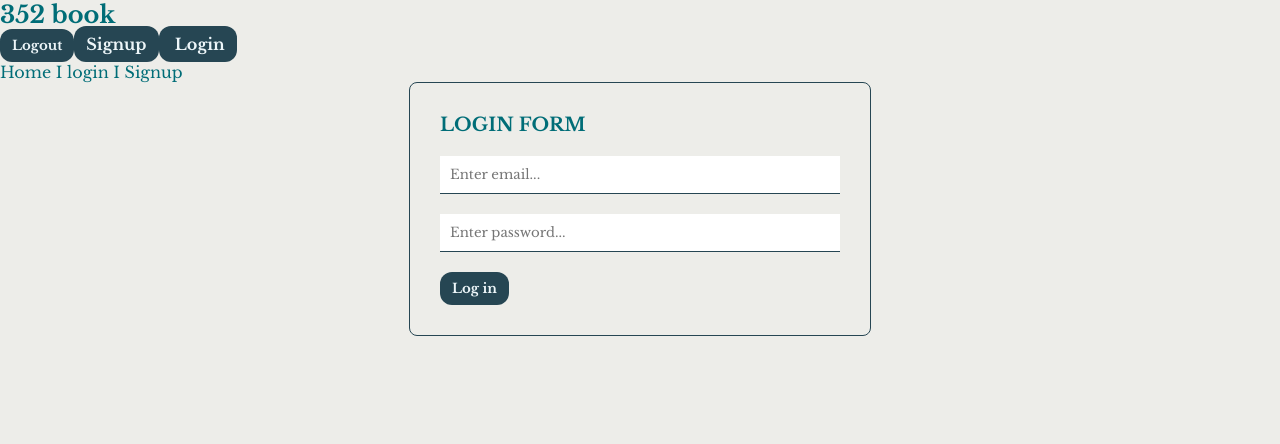
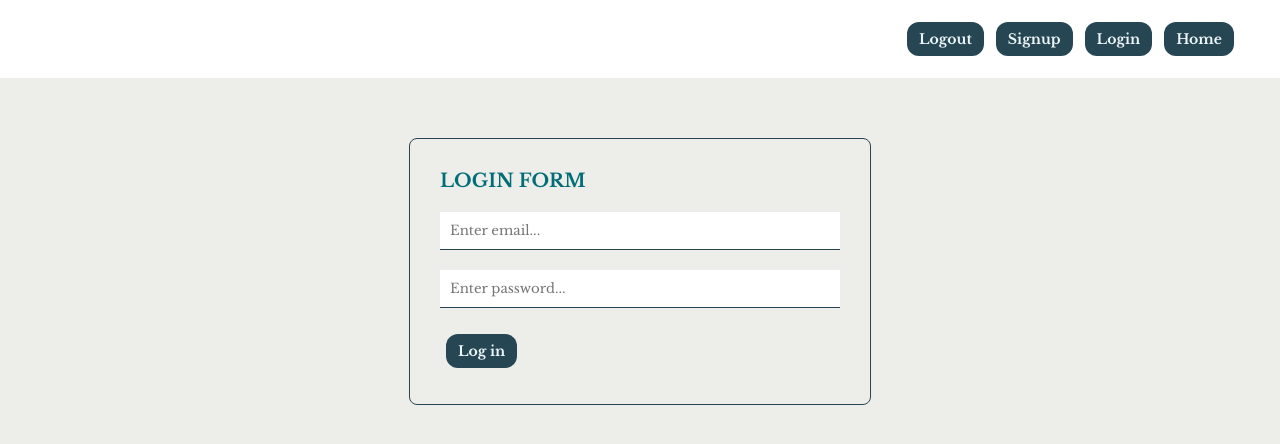
Before and after one commit to Paul2071/352-book-project, a Vue app: page /login in a window 1280 px wide. Shown: the top 444 px of the page. Built offline with nearby package versions, Linux system fonts and the light colour scheme.

Commit message:
added more styles to navbar, removed logo, added home button

```diff
--- a/src/App.vue
+++ b/src/App.vue
@@ -1,8 +1,7 @@
 <template>
   <Navbar />
   <div>
-    <router-link to="/">Home</router-link> I <router-link to="/login">login</router-link> I
-    <router-link to="/signup">Signup</router-link>
+
 
     <router-view></router-view>
   </div>
--- a/src/assets/main.css
+++ b/src/assets/main.css
@@ -39,8 +39,10 @@
     border: 0;
     padding: 8px 12px;
     font-weight: 600;
+    font-size: 14px;
     cursor: pointer;
     color: #edf6f9;
+    margin: 6px
   }
 
   button:hover, .btn:hover {
--- a/src/components/Navbar.vue
+++ b/src/components/Navbar.vue
@@ -1,14 +1,16 @@
+<!-- eslint-disable vue/multi-word-component-names -->
 <template>
 
 
    <div class="navbar">
         <nav>
-            <h1><router-link :to="{ name: 'home'}">352 book</router-link></h1>
-            <div class="links">
-                <button>Logout</button>
+
+
+                <button class="btn">Logout</button>
                 <router-link class="btn" to="/signup">Signup</router-link>
                 <router-link class="btn" to="/login"> Login</router-link>
-            </div>
+                <router-link class="btn" to="/"> Home</router-link>
+
         </nav>
 
    </div>
@@ -21,3 +23,25 @@ export default {
 }
 
 </script>
+
+
+<style scoped>
+
+.navbar{
+    padding: 16px 10px;
+    margin-bottom: 60px;
+    background: white;
+}
+
+nav {
+    display: flex;
+    justify-content: flex-end;
+    align-items: center;
+    max-width: 1200px;
+    margin: 0 auto;
+
+}
+
+
+
+</style>
--- a/src/views/auth/LoginAuth.vue
+++ b/src/views/auth/LoginAuth.vue
@@ -1,6 +1,6 @@
 <template>
 
-    <form @submit.prevent="handleSubmit">
+    <form @submit.prevent="handleSubmit" class="loginForm">
         <h3>LOGIN FORM</h3>
         <input type="email" placeholder="Enter email..." v-model="email">
         <input type="password" placeholder="Enter password..." v-model="password">
@@ -44,4 +44,8 @@ export default {
 }
 </script>
 
-<style ></style>
+<style scoped >
+
+
+
+</style>
--- a/src/views/auth/Signup.vue
+++ b/src/views/auth/Signup.vue
@@ -1,6 +1,6 @@
 <!-- eslint-disable vue/multi-word-component-names -->
 <template>
-     <form @submit.prevent="handleSubmit">
+     <form @submit.prevent="handleSubmit" class="signupForm">
         <h3>SIGN UP</h3>
         <input type="text" placeholder="Display name..." v-model="displayName">
         <input type="email" placeholder="Enter email..." v-model="email">
@@ -42,3 +42,10 @@ export default{
 
 }
 </script>
+
+<style scoped>
+
+
+
+
+</style>
```
